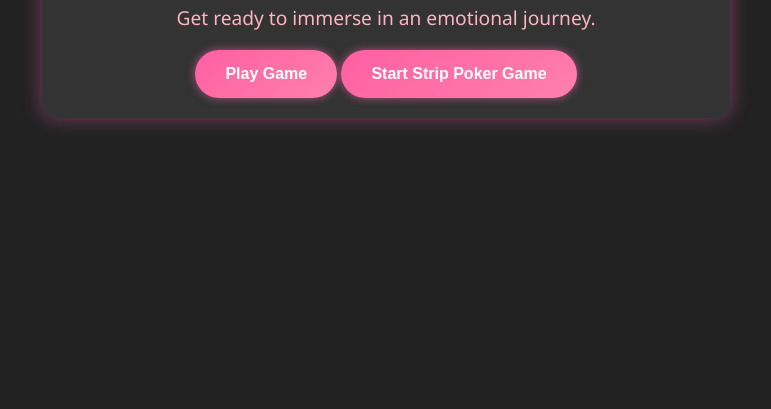
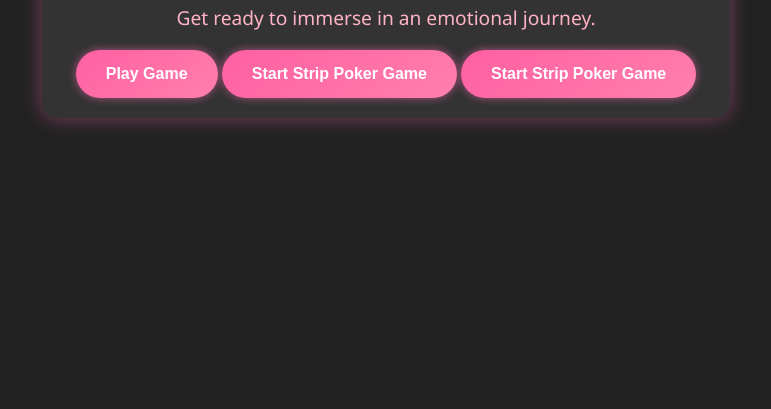
Before and after one commit to Ace475/Dog, a plain HTML site: page index.html in a window 1280 px wide. Shown: the part 391-800 px from the top of the page, without its empty margins (254-1025 px from the left). Drawn offline with Linux system fonts and the light colour scheme.

Commit message:
Update index.html

```diff
--- a/index.html
+++ b/index.html
@@ -61,6 +61,7 @@
     <p>Get ready to immerse in an emotional journey.</p>
     <button onclick="startGame()">Play Game</button>
    <button onclick="window.location.href='StripPokerGame.html'">Start Strip Poker Game</button>
+    <button onclick="window.location.href='SlaptheCrappyStick.html'">Start Strip Poker Game</button>
   </div>
 
   <script>
```
